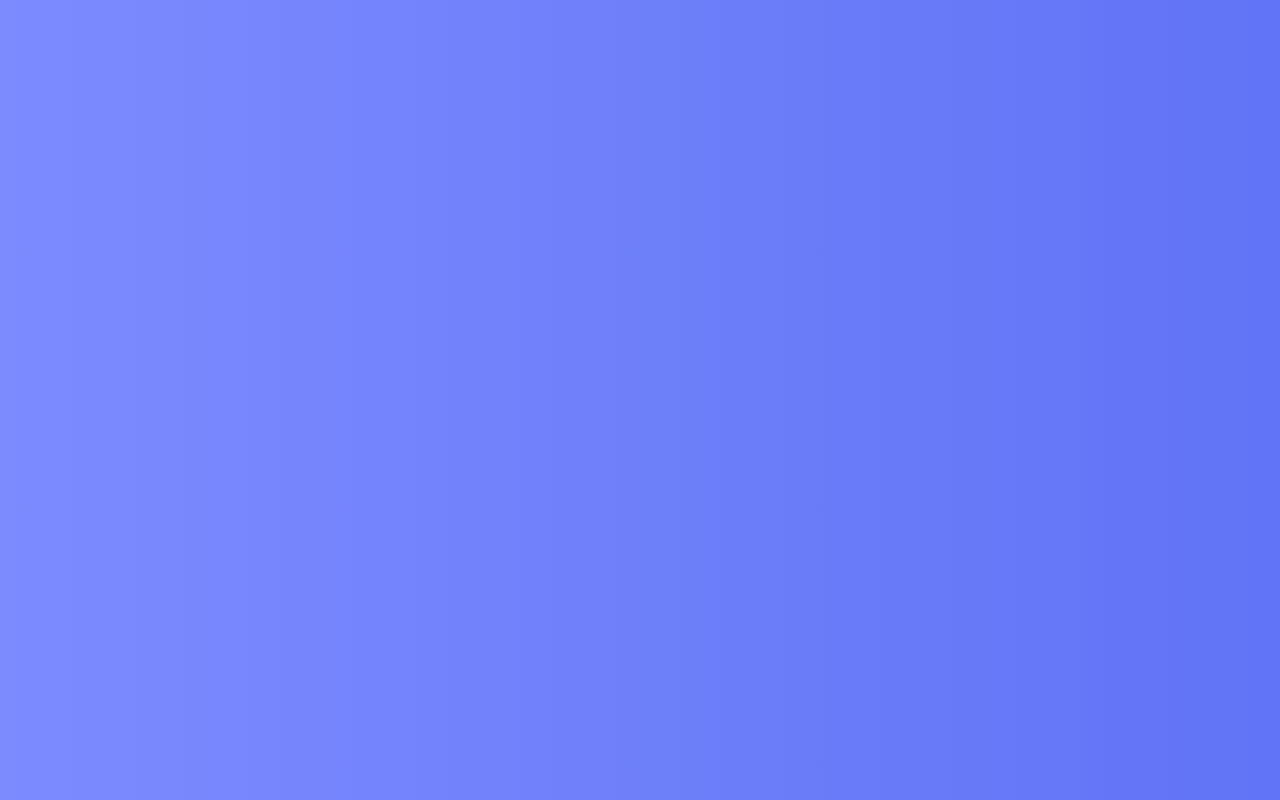
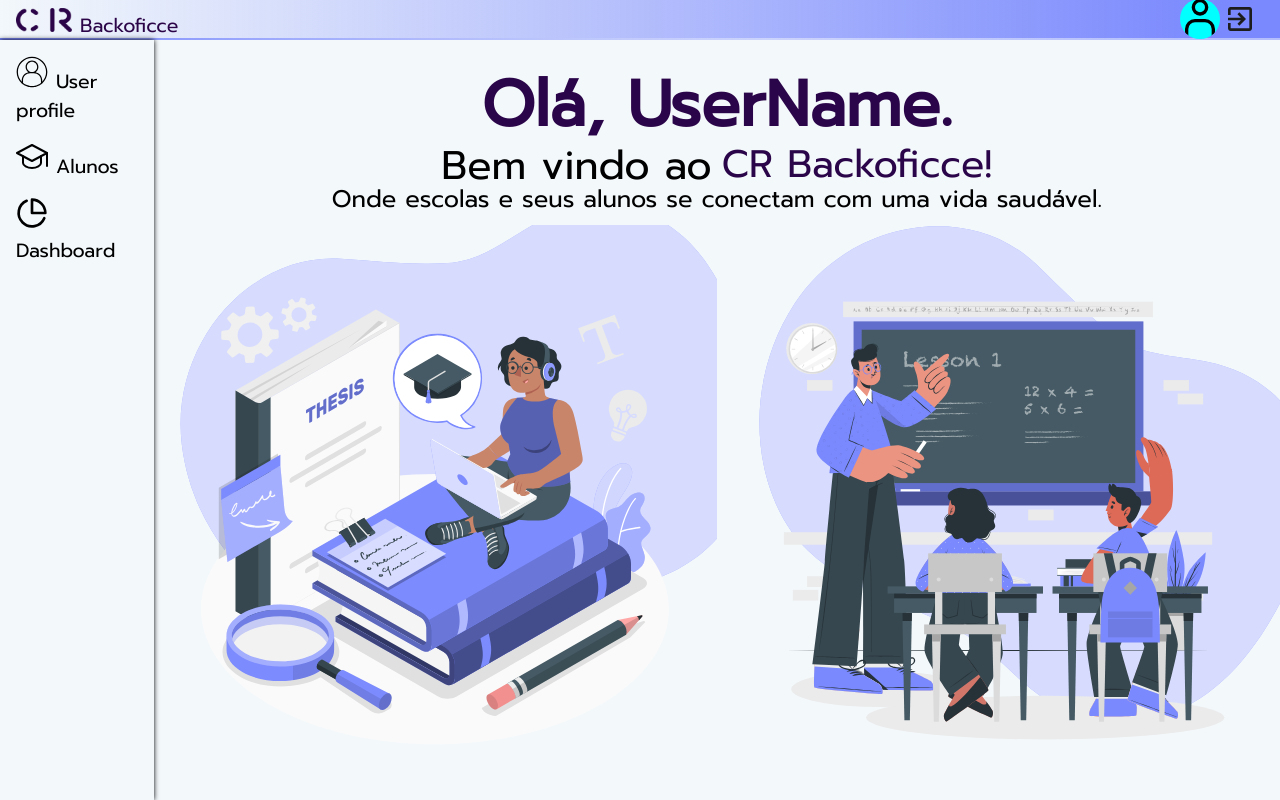
Before and after one commit to Henriqueggperes/coluna_reta-client, a React (Vite) app in the folder app/: page /backoficce in a window 1280 px wide. Before the commit this address had no page. Built offline with nearby package versions, Linux system fonts and the light colour scheme.

Commit message:
chore: Route Backoffice

```diff
--- a/app/src/router.tsx
+++ b/app/src/router.tsx
@@ -1,11 +1,13 @@
 import { Routes, Route } from "react-router-dom";
 import { RoutePath } from "./types/routes";
 import { LoginPage } from "./pages/LoginPage";
+import Backoficce from "./pages/Backoficce";
 
 const Router = () => {
   return (
     <Routes>
       <Route path={RoutePath.LOGIN} element={<LoginPage />} />
+      <Route path={RoutePath.BACKOFICCE} element={<Backoficce/>} />
     </Routes>
   );
 };
```
